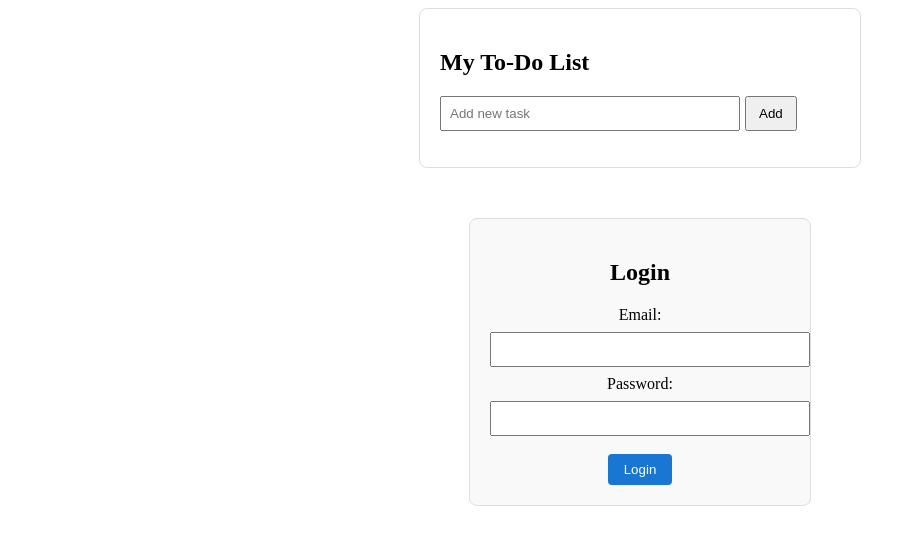
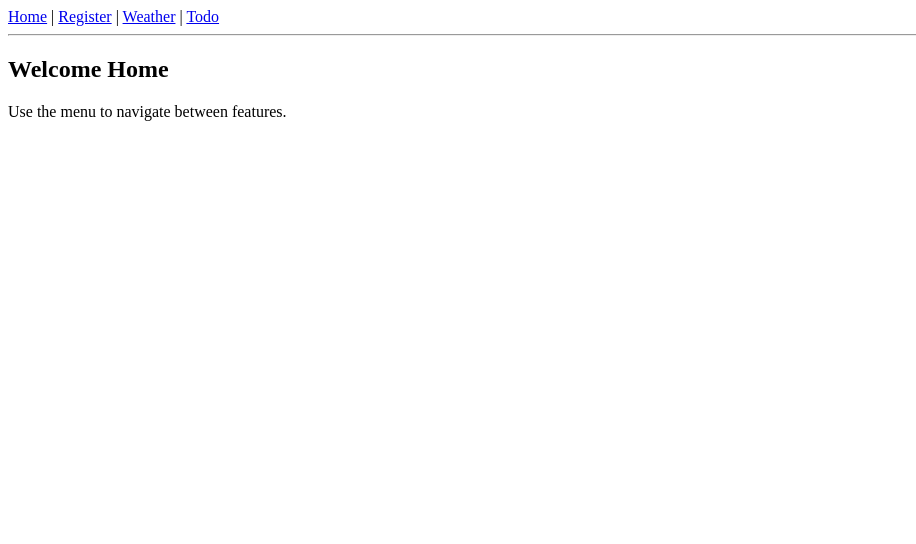
Before and after one commit to vineetdsn/codesphere, an Angular app: page / in a window 1280 px wide. Before the commit this address led to /login. Shown: the top 544 px of the page, without its empty margins (0-916 px from the left). Built offline with nearby package versions, Linux system fonts and the light colour scheme.

Commit message:
Routing for components

```diff
--- a/src/app/app.component.html
+++ b/src/app/app.component.html
@@ -1,2 +1,8 @@
-<app-todo></app-todo>
+<nav>
+  <a routerLink="" routerLinkActive="active" exact>Home</a> |
+  <a routerLink="register" routerLinkActive="active">Register</a> |
+  <a routerLink="weather" routerLinkActive="active">Weather</a> |
+  <a routerLink="todo" routerLinkActive="active">Todo</a>
+</nav>
+<hr />
 <router-outlet></router-outlet>
```
Also changed, not shown: src/app/app-routing.module.ts (+13 -8 lines), src/app/app.module.ts (+15 -13 lines).
